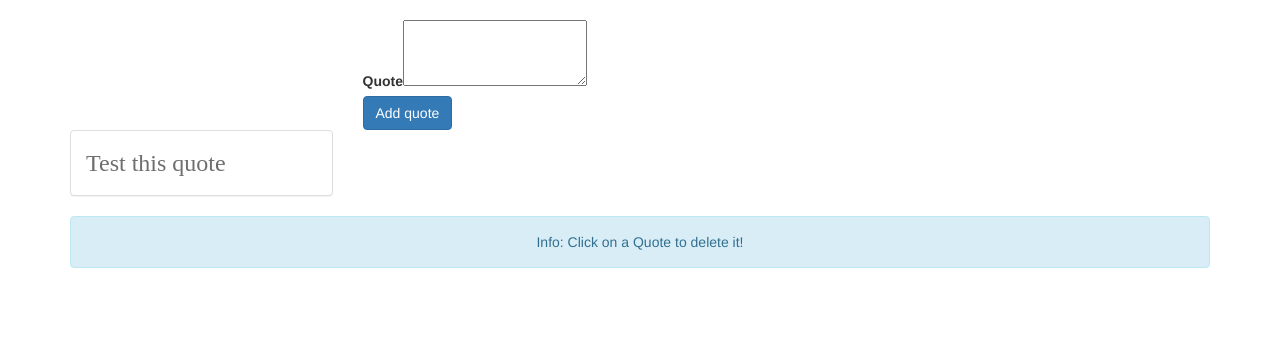
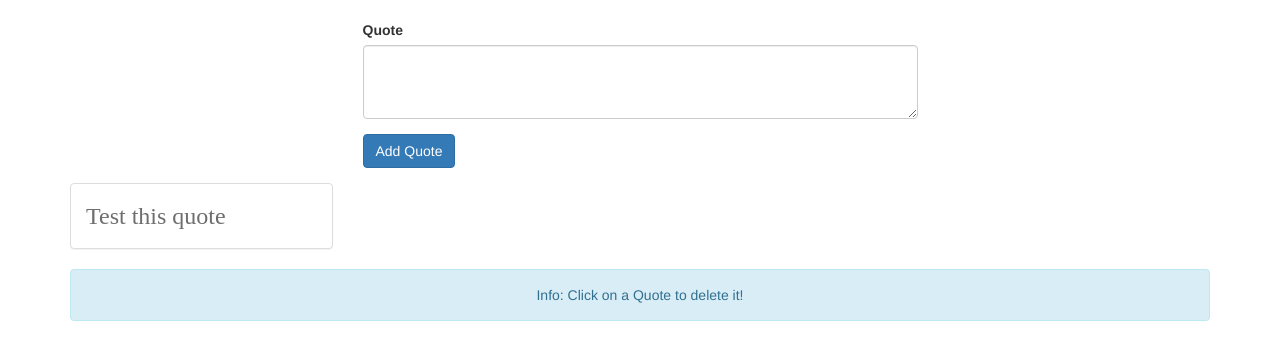
Before and after one commit to aymanebenhima/Make-Quotes-with-Vue.js, a Vue app: page / in a window 1280 px wide. Shown: the top 360 px of the page. Built offline with nearby package versions, Linux system fonts and the light colour scheme; a web font is replaced by a local one.

Commit message:
fixe bootstrap

```diff
--- a/src/components/NewQuote.vue
+++ b/src/components/NewQuote.vue
@@ -1,12 +1,12 @@
 <template>
     <div class="row">
-    <form action="">
-        <div class="col-sm-8 col-sm-offset-2 col-xs-12 col-md-6 col-md-offset-3">
+        <form>
+            <div class="col-sm-8 col-sm-offset-2 col-xs-12 col-md-6 col-md-offset-3 form-group">
                 <label for="quote">Quote</label>
-            <textarea name="quote" id="quote" rows="3" v-model="quote"></textarea>
+                <textarea name="quote" id="quote" class="form-control" rows="3" v-model="quote"></textarea>
             </div>
-        <div class="col-sm-8 col-sm-offset-2 col-xs-12 col-md-6 col-md-offset-3">
-            <button class="btn btn-primary" @click.prevent="createNew">Add quote</button>
+            <div class="col-sm-8 col-sm-offset-2 col-xs-12 col-md-6 col-md-offset-3 form-group">
+               <button class="btn btn-primary" @click.prevent="createNew">Add Quote</button>
             </div>
         </form>
     </div>
```
Lines whose indentation alone changed are shown as unchanged.
